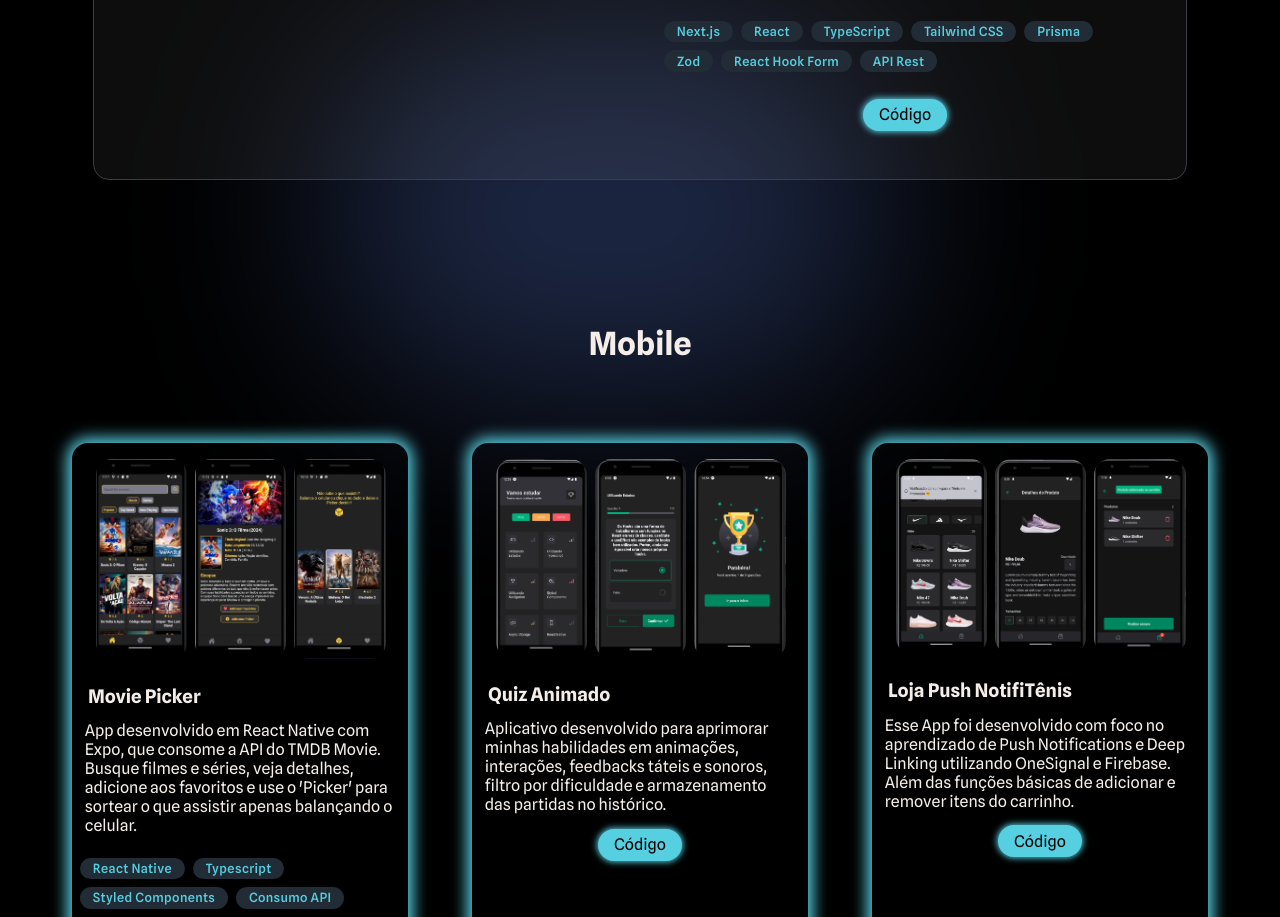
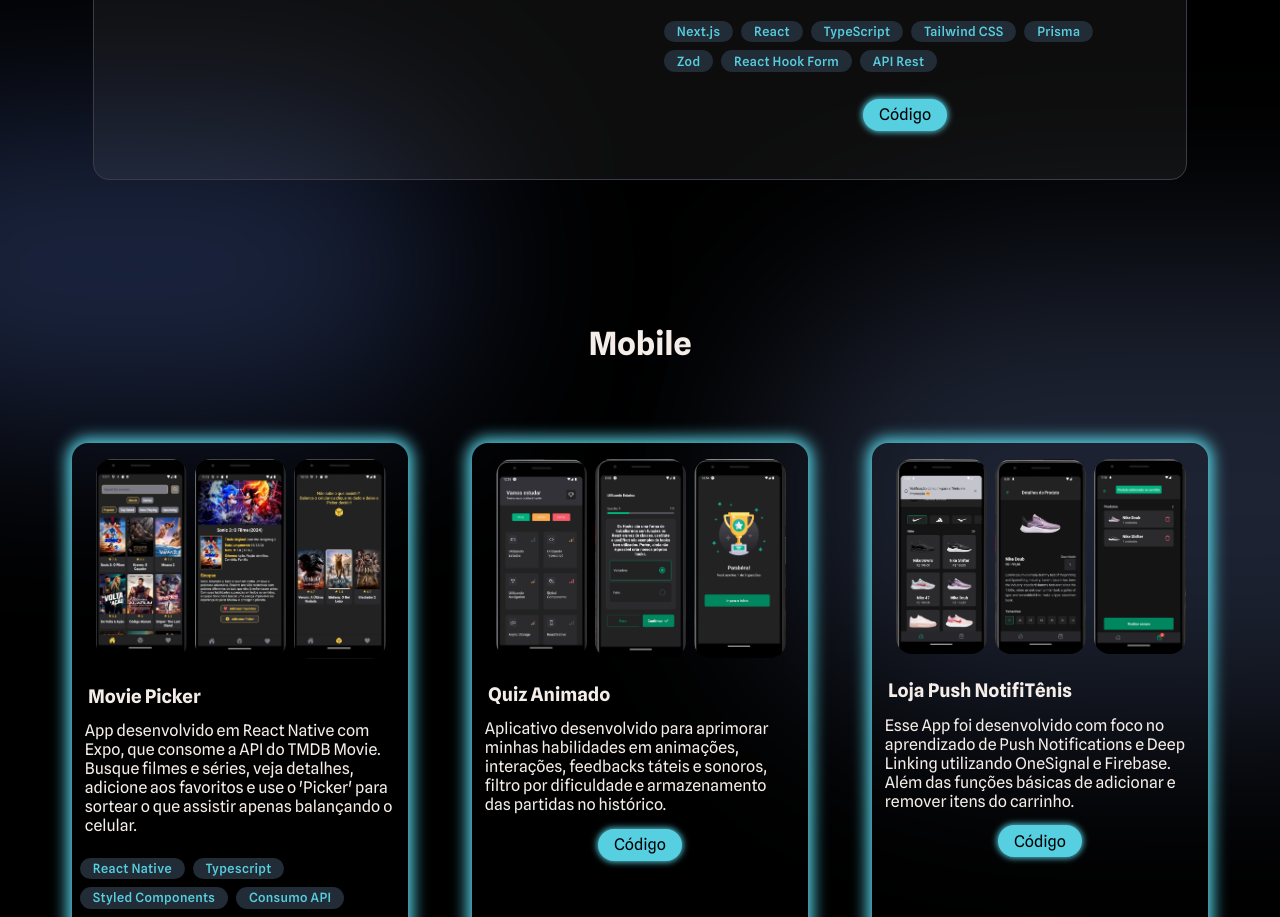
Before and after one commit to ColellaDev/Portfolio, a React (Vite) app: page / in a window 1280 px wide. Shown: the part 3480-4397 px from the top of the page. Built offline with nearby package versions, Linux system fonts and the light colour scheme.

Commit message:
Inserido mais Blur no fundo

```diff
--- a/src/components/Blur/index.jsx
+++ b/src/components/Blur/index.jsx
@@ -1,4 +1,4 @@
-import { HomeLeft, HomeRight, SkillsLeft, ProjectsRight, ProjectsLeft, ContactRight, ContactLeft, FinalLeft } from './styles';
+import { HomeLeft, HomeRight, SkillsLeft, ProjectsRight, ProjectsLeft, ContactRight, ContactLeft, FinalLeft, ContactRightExtra, ContactLeftExtra } from './styles';
 import { useTheme } from "styled-components"
 
 export function Blur() {
@@ -14,6 +14,8 @@ export function Blur() {
      <ProjectsLeft  background={TITLE === "dark" ? "#1c2642" : "rgb(221, 208, 255)"}/>
      <ContactRight  background={TITLE === "dark" ? "#1d2333" : "rgb(230, 220, 255)"}/>
      <ContactLeft  background={TITLE === "dark" ? "#1c2642" : "rgb(221, 208, 255)"}/>
+     <ContactRightExtra  background={TITLE === "dark" ? "#1d2333" : "rgb(230, 220, 255)"}/>
+     <ContactLeftExtra  background={TITLE === "dark" ? "#1c2642" : "rgb(221, 208, 255)"}/>
      <FinalLeft  background={TITLE === "dark" ? "#1c2642" : "rgb(221, 208, 255)"}/>
      </>
     )
--- a/src/components/Blur/styles.js
+++ b/src/components/Blur/styles.js
@@ -91,12 +91,38 @@ export const ContactLeft = styled.div`
   z-index: -1;
 `;
 
+export const ContactRightExtra = styled.div`
+  position: absolute;
+  width: 65vw;
+  height: 35vw;
+  min-width: 350px;
+  top: 3750px;
+  right: -25vw;
+  border-radius: 664px;
+  background: ${({ background }) => background};
+  filter: blur(100px);
+  z-index: -1;
+`;
+
+export const ContactLeftExtra = styled.div`
+  position: absolute;
+  width: 50vw;
+  height: 23vw;
+  min-width: 350px;
+  top: 3600px;
+  left: -15vw;
+  border-radius: 764px;
+  background: ${({ background }) => background};
+  filter: blur(100px);
+  z-index: -1;
+`;
+
 export const FinalLeft = styled.div`
   position: absolute;
   width: 45vw;
   height: 30vw;
   min-width: 350px;
-  top: 3500px;
+  top: 6200px;
   left: 25vw;
   border-radius: 764px;
   background: ${({ background }) => background};
```
